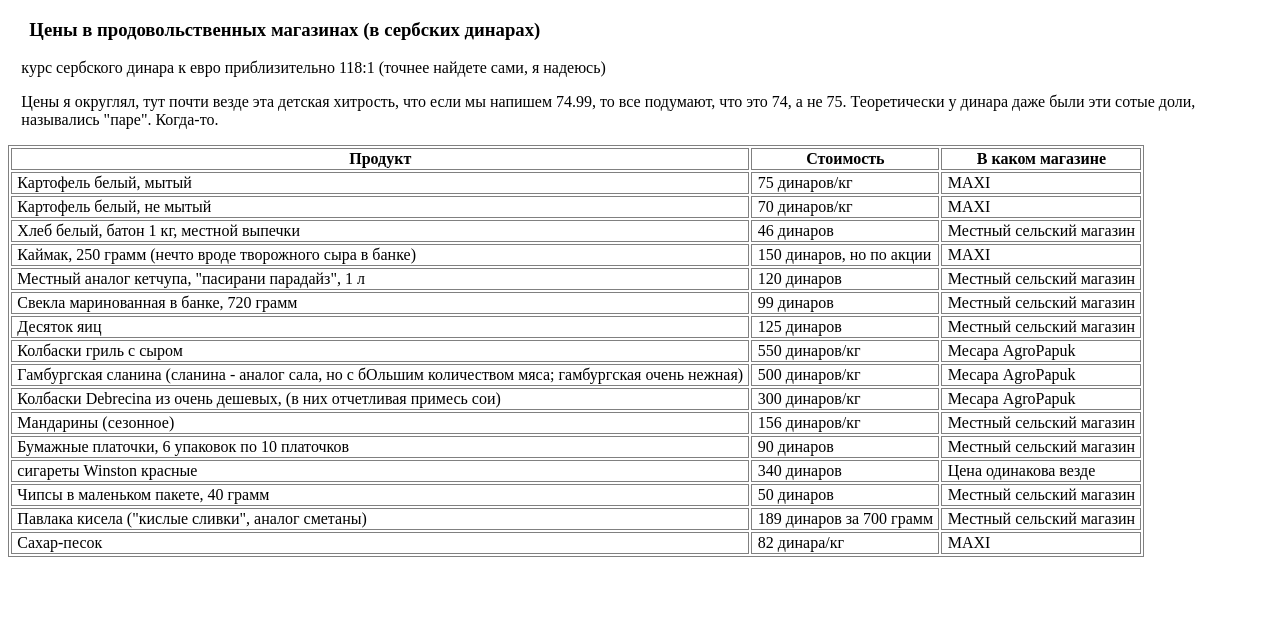
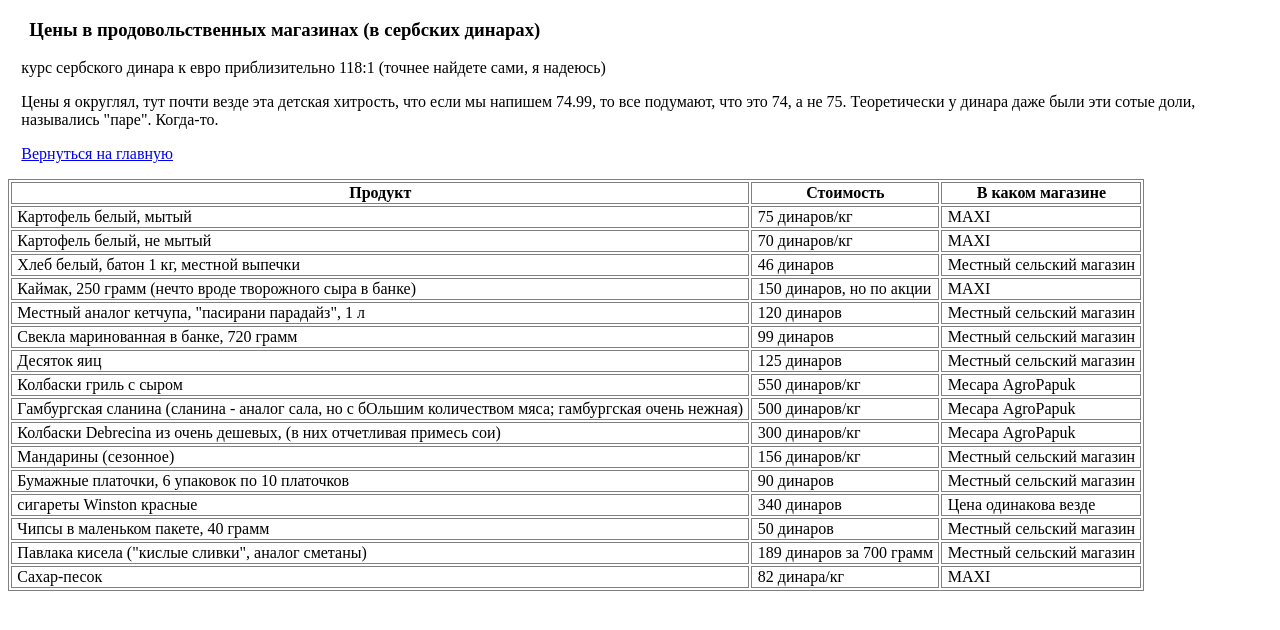
Before and after one commit to MikhTyrz/transfer, a plain HTML site: page price.html in a window 1280 px wide. Drawn offline with Linux system fonts and the light colour scheme.

Commit message:
Update price.html

```diff
--- a/price.html
+++ b/price.html
@@ -9,6 +9,8 @@
 	<h3>Цены в продовольственных магазинах (в сербских динарах)</h3>
 <p>курс сербского динара к евро приблизительно 118:1 (точнее найдете сами, я надеюсь)</p>
 <p>Цены я округлял, тут почти везде эта детская хитрость, что если мы напишем 74.99, то все подумают, что это 74, а не 75. Теоретически у динара даже были эти сотые доли, назывались "паре". Когда-то. </p>
+	  <p><a href="index.html">Вернуться на главную</a></p>
+
 <!-- <tr><td></td><td></td></tr> -->
 <table>
 <tr><th>Продукт</th><th>Стоимость</th><th>В каком магазине</th></tr>
```
